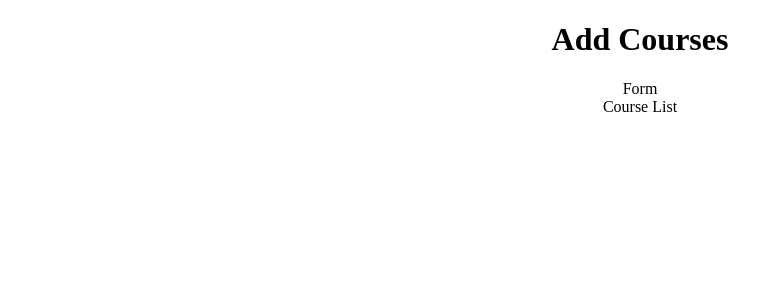
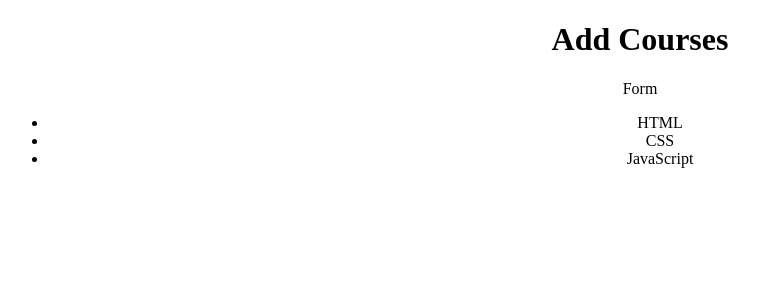
Before and after one commit to EMahmoudNabil/Courses-App, a React (Create React App) app: page / in a window 1280 px wide. Shown: the top 300 px of the page, without its empty margins (0-759 px from the left). Built offline with nearby package versions, Linux system fonts and the light colour scheme.

Commit message:
List Courses Component

```diff
--- a/src/App.js
+++ b/src/App.js
@@ -16,11 +16,16 @@ class App extends Component{
   }
 
   render(){
+    const {courses} =this.state;
+    const courseList = courses.map((course , index )=>{
+        return     <CourseList detail={course} key={index} />
+    })
     return(
       <div className="App">
       <h1 className ="text-center"> Add Courses </h1>
+
       <CourseForm />
-      <CourseList />
+      <ul >{courseList}</ul>
 
     </div>
 
--- a/src/Components/CourseList.js
+++ b/src/Components/CourseList.js
@@ -6,9 +6,9 @@ import '../App.css';
 class CourseList extends Component{
   render(){
     return(
-      <div className="App">
-        Course List
-    </div>
+      <React.Fragment >
+        <li>{this.props.detail.name}</li>
+    </React.Fragment>
 
     )
 
```
